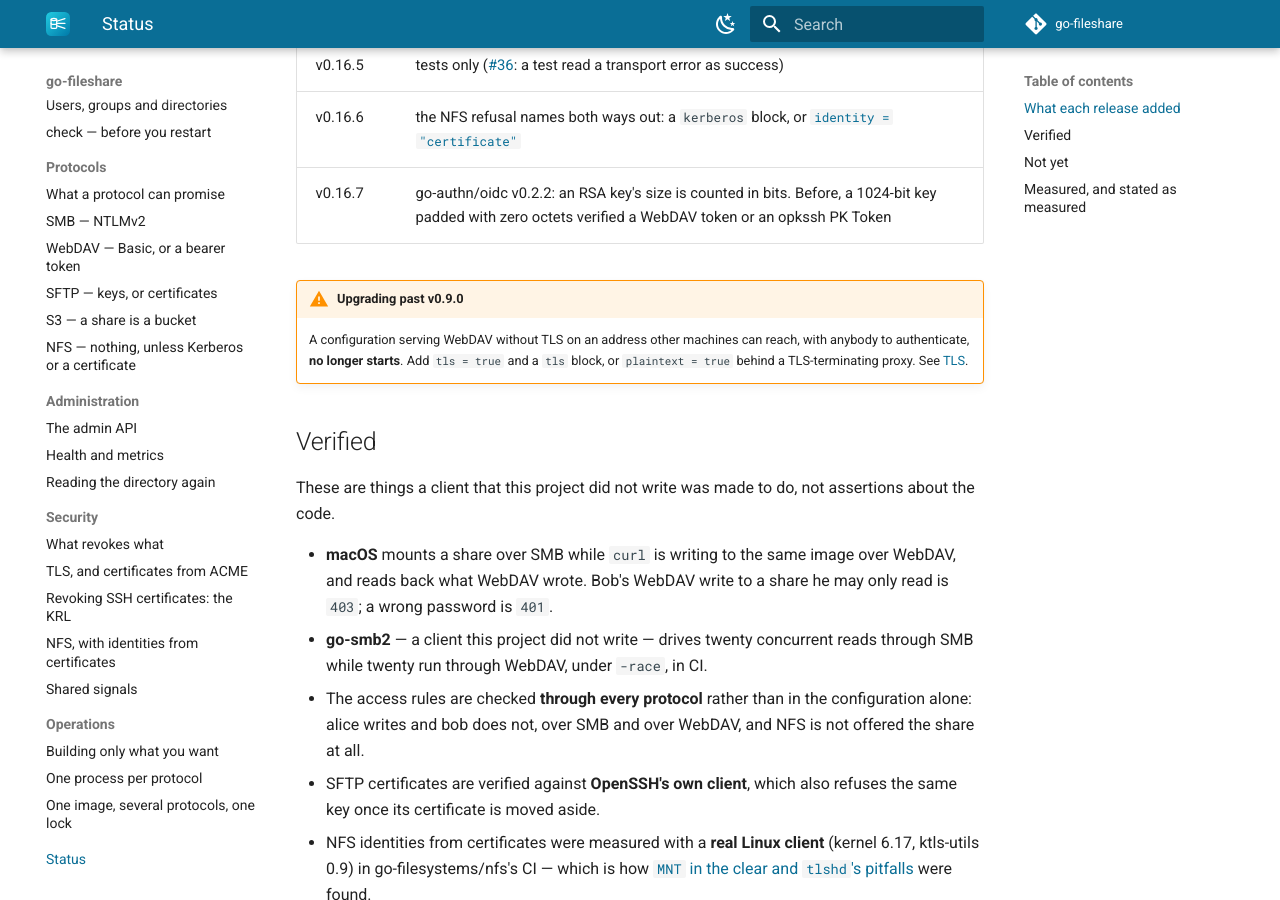
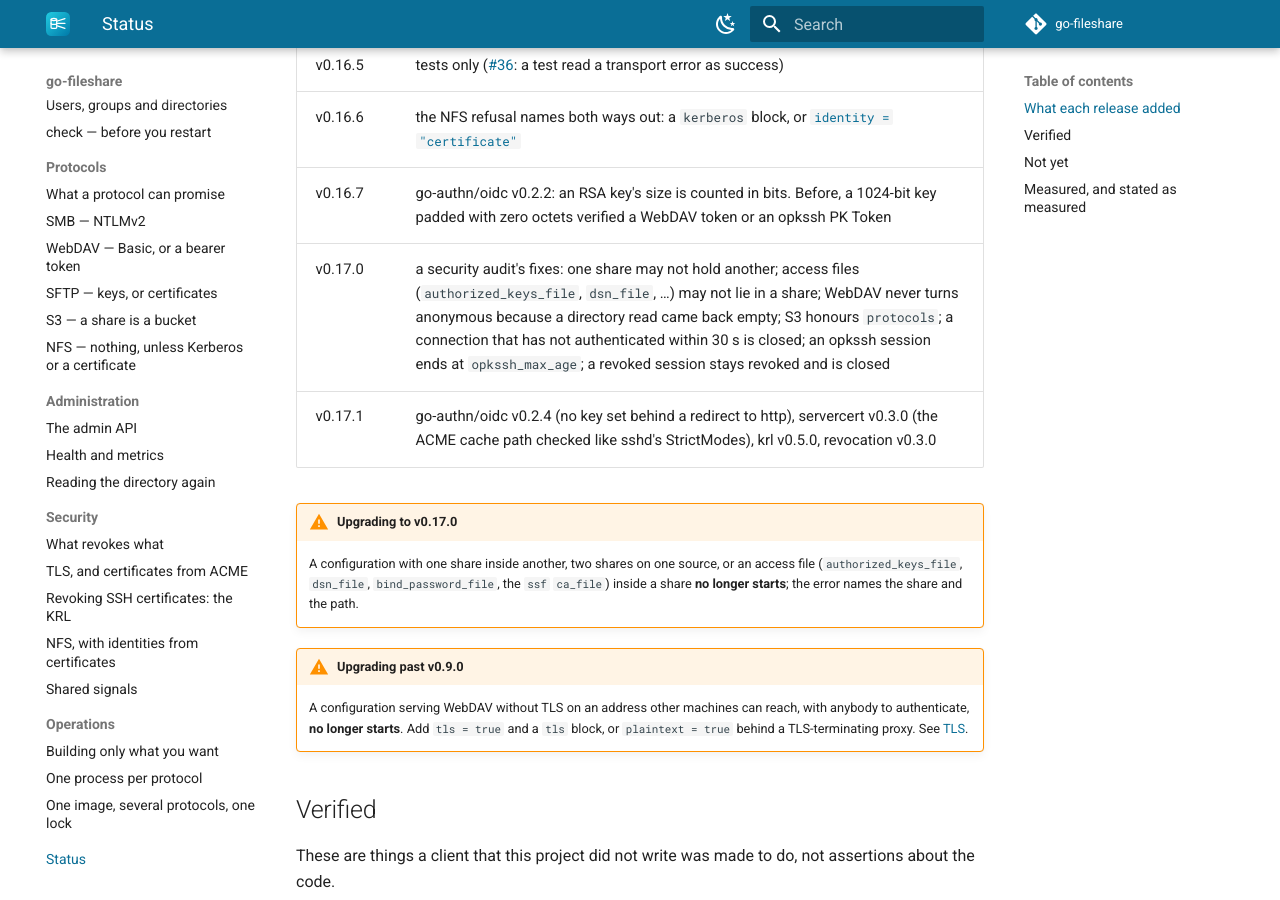
Before and after one commit to go-fileshare/docs, an MkDocs documentation site: the page built from docs/status.md, in a window 1280 px wide and 900 px high, scrolled down 1162 px. Built offline with MkDocs 1.6.1 and Material for MkDocs 9.7.7, drawn with Linux system fonts in a browser that asks for light colours; the version menu is left out; some of the changed text lies outside the part shown.

Commit message:
fileshare v0.17.0 and v0.17.1: the security audit's rules (#10)
One share may not hold another; access files may not lie in a share; an open
opkssh session ends at opkssh_max_age; status table and an upgrade warning
for configurations that no longer start.

Co-authored-by: Claude Opus 5.5 (1M context) <noreply@anthropic.com>

```diff
--- a/docs/status.md
+++ b/docs/status.md
@@ -1,6 +1,6 @@
 # Status
 
-These pages describe **fileshare v0.16.7**.
+These pages describe **fileshare v0.17.1**.
 
 ## What each release added
 
@@ -23,6 +23,14 @@ These pages describe **fileshare v0.16.7**.
 | v0.16.5 | tests only ([#36](https://github.com/go-fileshare/fileshare/issues/36): a test read a transport error as success) |
 | v0.16.6 | the NFS refusal names both ways out: a `kerberos` block, or [`identity = "certificate"`](security/nfs-certificates.md) |
 | v0.16.7 | go-authn/oidc v0.2.2: an RSA key's size is counted in bits. Before, a 1024-bit key padded with zero octets verified a WebDAV token or an opkssh PK Token |
+| v0.17.0 | a security audit's fixes: one share may not hold another; access files (`authorized_keys_file`, `dsn_file`, …) may not lie in a share; WebDAV never turns anonymous because a directory read came back empty; S3 honours `protocols`; a connection that has not authenticated within 30 s is closed; an opkssh session ends at `opkssh_max_age`; a revoked session stays revoked and is closed |
+| v0.17.1 | go-authn/oidc v0.2.4 (no key set behind a redirect to http), servercert v0.3.0 (the ACME cache path checked like sshd's StrictModes), krl v0.5.0, revocation v0.3.0 |
+
+!!! warning "Upgrading to v0.17.0"
+    A configuration with one share inside another, two shares on one source,
+    or an access file (`authorized_keys_file`, `dsn_file`, `bind_password_file`,
+    the `ssf` `ca_file`) inside a share **no longer starts**; the error names
+    the share and the path.
 
 !!! warning "Upgrading past v0.9.0"
     A configuration serving WebDAV without TLS on an address other machines can
```
Also changed, not shown: docs/administration/index.md (+7 -2 lines), docs/configuration/shares.md (+7 -0 lines), docs/index.md (+1 -1 lines), docs/protocols/sftp.md (+3 -1 lines), docs/security/revocation-lists.md (+4 -2 lines), 1 other file.
